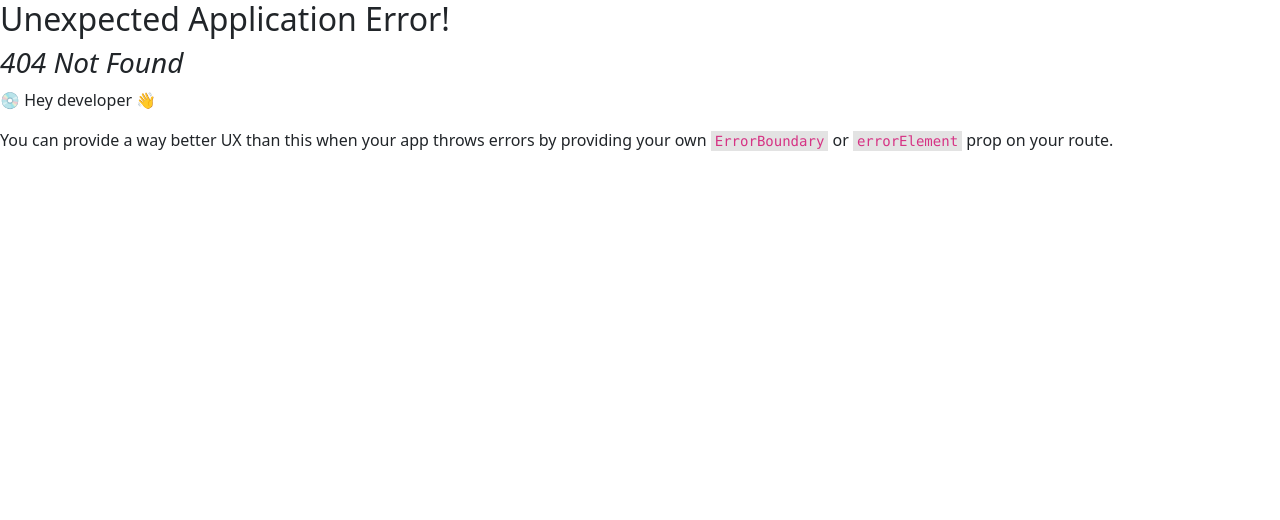
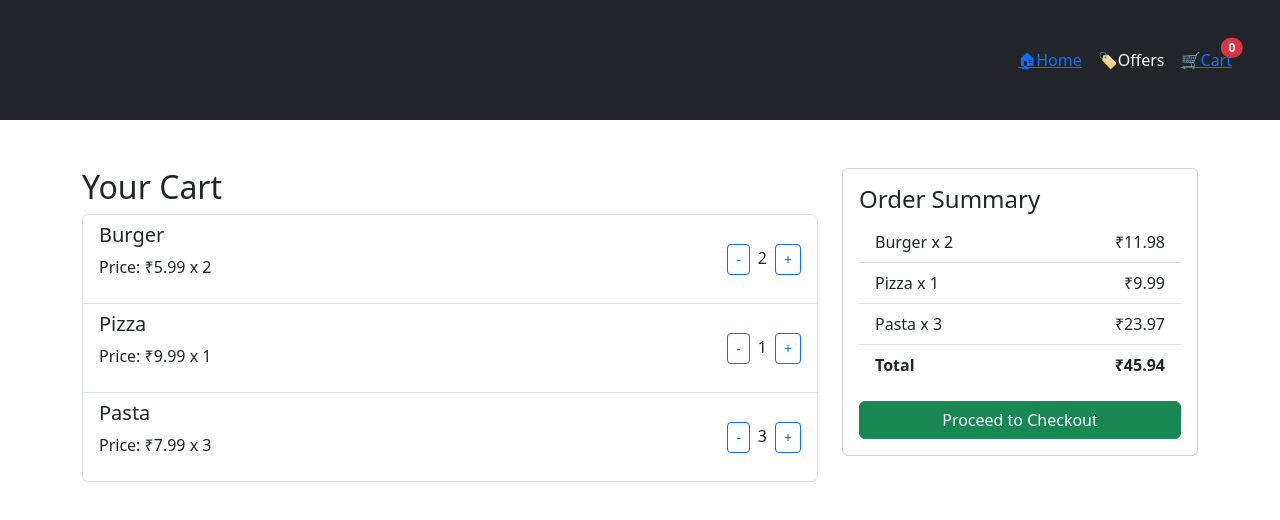
Before and after one commit to Vishnu7675/Food-Ordering-App, a React (Create React App) app in the folder fe/: page /cart in a window 1280 px wide. Before the commit this address had no page. Shown: the top 520 px of the page. Built offline with nearby package versions, Linux system fonts and the light colour scheme.

Commit message:
Add redux store for cart

```diff
--- a/fe/package.json
+++ b/fe/package.json
@@ -4,12 +4,14 @@
   "private": true,
   "dependencies": {
     "@popperjs/core": "^2.11.8",
+    "@reduxjs/toolkit": "^2.2.7",
     "@testing-library/jest-dom": "^5.17.0",
     "@testing-library/react": "^13.4.0",
     "@testing-library/user-event": "^13.5.0",
     "bootstrap": "^5.3.3",
     "react": "^18.3.1",
     "react-dom": "^18.3.1",
+    "react-redux": "^9.1.2",
     "react-router-dom": "^6.26.1",
     "react-scripts": "5.0.1",
     "web-vitals": "^2.1.4"
--- a/fe/src/App.js
+++ b/fe/src/App.js
@@ -3,6 +3,7 @@ import Header from './Components/Header'
 import { createBrowserRouter, RouterProvider, Outlet } from 'react-router-dom';
 import ResItem from './Components/ResItem';
 import About from './Components/About';
+import Cart from './Components/Cart';
 
 const AppLayout = ()=>{
   return (
@@ -33,6 +34,10 @@ const appRouter = createBrowserRouter([
       {
         path:'/about',
         element:<About/>
+      },
+      {
+        path:'/cart',
+        element:<Cart/>
       }
     ]
   }
--- /dev/null
+++ b/fe/src/Components/Cart.js
@@ -0,0 +1,61 @@
+import React from 'react';
+
+const Cart = () => {
+  const cartItems = [
+    { id: 1, name: 'Burger', price: 5.99, quantity: 2 },
+    { id: 2, name: 'Pizza', price: 9.99, quantity: 1 },
+    { id: 3, name: 'Pasta', price: 7.99, quantity: 3 },
+  ];
+
+  const calculateTotal = () => {
+    return cartItems.reduce((acc, item) => acc + item.price * item.quantity, 0).toFixed(2);
+  };
+
+  return (
+    <div className="container mt-5">
+      <div className="row">
+        <div className="col-md-8">
+          <h2>Your Cart</h2>
+          <ul className="list-group">
+            {cartItems.map((item) => (
+              <li key={item.id} className="list-group-item d-flex justify-content-between align-items-center">
+                <div>
+                  <h5>{item.name}</h5>
+                  <p>Price: ₹{item.price.toFixed(2)} x {item.quantity}</p>
+                </div>
+                <div>
+                  <button className="btn btn-outline-primary btn-sm me-2">-</button>
+                  {item.quantity}
+                  <button className="btn btn-outline-primary btn-sm ms-2">+</button>
+                </div>
+              </li>
+            ))}
+          </ul>
+        </div>
+
+        <div className="col-md-4">
+          <div className="card">
+            <div className="card-body">
+              <h4>Order Summary</h4>
+              <ul className="list-group list-group-flush">
+                {cartItems.map((item) => (
+                  <li key={item.id} className="list-group-item d-flex justify-content-between">
+                    <span>{item.name} x {item.quantity}</span>
+                    <span>₹{(item.price * item.quantity).toFixed(2)}</span>
+                  </li>
+                ))}
+                <li className="list-group-item d-flex justify-content-between">
+                  <strong>Total</strong>
+                  <strong>₹{calculateTotal()}</strong>
+                </li>
+              </ul>
+              <button className="btn btn-success mt-3 w-100">Proceed to Checkout</button>
+            </div>
+          </div>
+        </div>
+      </div>
+    </div>
+  );
+};
+
+export default Cart;
--- a/fe/src/Components/Header.js
+++ b/fe/src/Components/Header.js
@@ -1,5 +1,7 @@
 import { Link } from "react-router-dom"
+import { useSelector } from 'react-redux';
 const Header = ()=>{
+    const data = useSelector((store) => store.cart.cartItems);
     return (
       <div className="nav justify-content-end bg-dark text-white p-5">
       <ul className="nav">
@@ -13,8 +15,15 @@ const Header = ()=>{
           <li className="nav-item ps-3" style={{ cursor: 'pointer' }}>
           🏷️Offers
           </li>
-          <li className="nav-item ps-3" style={{ cursor: 'pointer' }}>
-          🛒Cart
+          <li className="nav-item ps-3 position-relative" style={{ cursor: 'pointer' }}>
+          <span class="position-absolute top-0 start-100 translate-middle badge rounded-pill bg-danger">
+          {data.length}
+          <span class="visually-hidden">unread messages</span>
+         </span>
+         <Link to={'/cart'}>🛒Cart</Link>
+
+
+
           </li>
       </ul>
   </div>
--- a/fe/src/Components/ItemCard.js
+++ b/fe/src/Components/ItemCard.js
@@ -1,4 +1,12 @@
+import { useSelector,useDispatch } from 'react-redux';
+import { addToCart } from './redux-stores/slices/CartSlice';
 const ItemCard = ({ name, imageId, price, description }) => {
+    const dispatch = useDispatch();
+    function addItemToCart(){
+
+        dispatch(addToCart("dummy data"));
+     }
+
     return (
       <div className='card shadow-sm p-3' style={{ display: 'flex', justifyContent: 'space-between', alignItems: 'center' }}>
         <div style={{ fontWeight: 'bold' }}>
@@ -18,6 +26,7 @@ const ItemCard = ({ name, imageId, price, description }) => {
            data-bs-toggle="tooltip"
            data-bs-placement="top"
            title="Add to cart"
+           onClick={addItemToCart}
           >
           🛒
          </button>
--- /dev/null
+++ b/fe/src/Components/redux-stores/appStore.js
@@ -0,0 +1,11 @@
+import {configureStore} from '@reduxjs/toolkit'
+import cartSliceReducer from './slices/CartSlice';
+const appStore = configureStore({
+    reducer:{
+        cart:cartSliceReducer
+    }
+
+});
+
+
+export default appStore
--- /dev/null
+++ b/fe/src/Components/redux-stores/slices/CartSlice.js
@@ -0,0 +1,20 @@
+
+import {createSlice} from '@reduxjs/toolkit';
+
+const cartSlice = createSlice(
+    {
+      name:'cart',
+      initialState:{
+        cartItems:[],
+      },
+      reducers:{
+         addToCart:(state,action)=>{
+            console.log("action.payload>>>>>>>>>>>>>>>>>>>>>>>>>>>",action.payload);
+            state.cartItems.push(action.payload);
+         },
+      }
+    }
+)
+
+export const {addToCart} = cartSlice.actions;
+export default cartSlice.reducer
--- a/fe/src/index.js
+++ b/fe/src/index.js
@@ -5,12 +5,17 @@ import App from './App';
 import reportWebVitals from './reportWebVitals';
 import 'bootstrap/dist/css/bootstrap.min.css';
 import 'bootstrap/dist/js/bootstrap.bundle.min.js';
+import appStore from './Components/redux-stores/appStore';
+import {Provider} from 'react-redux';
 
 
 const root = ReactDOM.createRoot(document.getElementById('root'));
 root.render(
   <React.StrictMode>
+
+    <Provider store={appStore}>
     <App />
+    </Provider>
   </React.StrictMode>
 );
 
```
Also changed, not shown: 1 other file (tests, documents, lock files or other folders).
